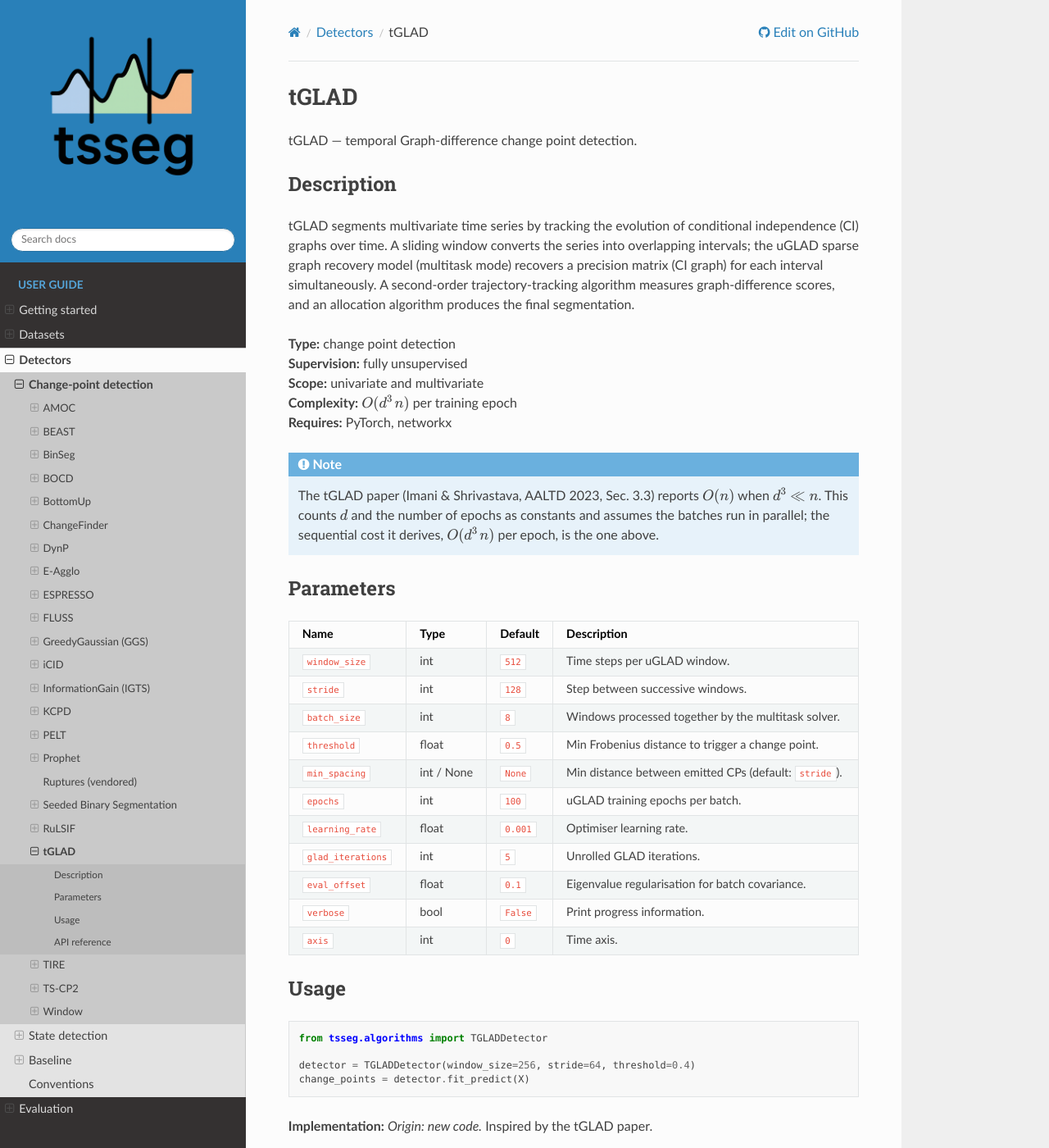
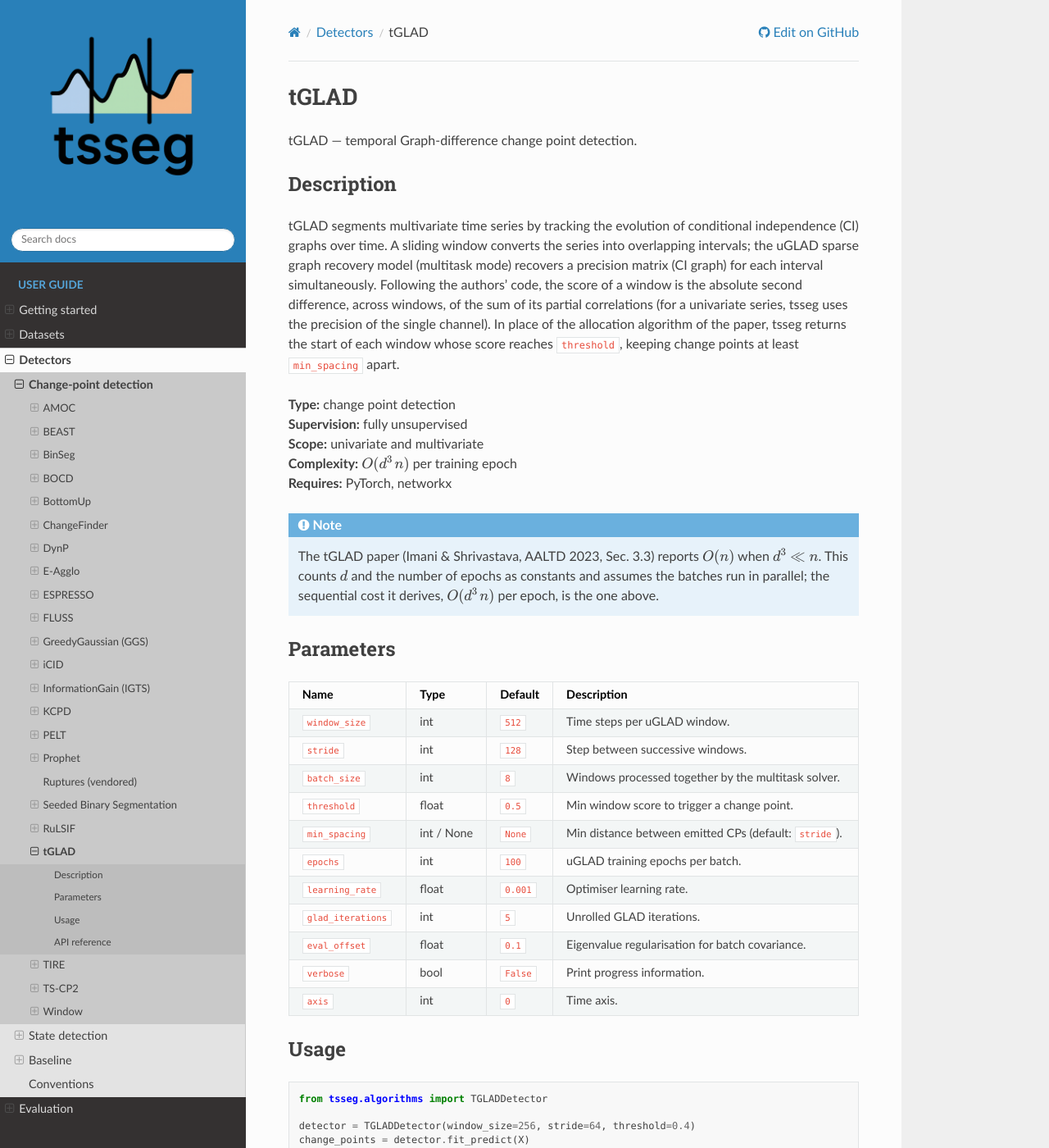
Before and after one commit to fchavelli/tsseg, a Sphinx documentation site: the page built from docs/detectors/tglad.rst, in a window 1280 px wide and 1400 px high. Shown: the whole window at 82% size. Built offline with Sphinx 7.4.7 and the Read the Docs theme 3.1.0, drawn with Linux system fonts in a browser that asks for light colours; pages that are not in the unit, such as notebooks, are missing from menus; some of the changed text lies outside the part shown.

Commit message:
docs: state where the iCID, tGLAD and TIRE code comes from (#65)
The three pages said "Origin: new code", against their READMEs and the code. Checked against the upstream repositories: iCID is a translation of the authors' MATLAB code (GPLv3), tGLAD re-codes the scoring of the authors' main.py around the uGLAD solver vendored from the tGLAD repository (non-commercial licence), TIRE is a PyTorch reimplementation of the authors' Keras code with utils.py copied.

The tGLAD threshold applies to the absolute second difference of the sum of partial correlations, not to a Frobenius distance as the page, README and docstrings said. The iCID reference and the BibTeX of both READMEs are corrected.

Co-authored-by: fchavelli <fchavelli@users.noreply.github.com>

```diff
--- a/docs/detectors/tglad.rst
+++ b/docs/detectors/tglad.rst
@@ -10,9 +10,12 @@
 conditional independence (CI) graphs over time.  A sliding window converts the
 series into overlapping intervals; the uGLAD sparse graph recovery model
 (multitask mode) recovers a precision matrix (CI graph) for each interval
-simultaneously.  A second-order trajectory-tracking algorithm measures
-graph-difference scores, and an allocation algorithm produces the final
-segmentation.
+simultaneously.  Following the authors' code, the score of a window is the
+absolute second difference, across windows, of the sum of its partial
+correlations (for a univariate series, tsseg uses the precision of the single
+channel).  In place of the allocation algorithm of the paper, tsseg returns the
+start of each window whose score reaches ``threshold``, keeping change points
+at least ``min_spacing`` apart.
 
 | **Type:** change point detection
 | **Supervision:** fully unsupervised
@@ -53,7 +56,7 @@
    * - ``threshold``
      - float
      - ``0.5``
-     - Min Frobenius distance to trigger a change point.
+     - Min window score to trigger a change point.
    * - ``min_spacing``
      - int / None
      - ``None``
@@ -93,7 +96,13 @@
    detector = TGLADDetector(window_size=256, stride=64, threshold=0.4)
    change_points = detector.fit_predict(X)
 
-**Implementation:** *Origin: new code.*  Inspired by the tGLAD paper.
+**Implementation:** Re-coding, with NumPy, of the scoring in ``main.py`` of the
+authors' repository (`Harshs27/tGLAD <https://github.com/Harshs27/tGLAD>`_),
+around the uGLAD multitask solver of that repository, vendored in
+``tsseg/algorithms/tglad/vendor/uGLAD/`` (imports made relative).  uGLAD is
+under the uGLAD Non-Commercial License, which allows non-commercial use only; a
+copy is in ``tsseg/algorithms/tglad/vendor/LICENSE``.  *Origin: wrapper around
+vendored third-party code.*
 
 **Reference:** Imani & Shrivastava (2023), *Are uGLAD?  Time will tell!*
 
```
Also changed, not shown: docs/changelog.rst (+10 -0 lines), docs/detectors/icid.rst (+9 -3 lines), docs/detectors/tire.rst (+8 -1 lines), tsseg/algorithms/icid/README.md, tsseg/algorithms/tglad/README.md, 2 other files.
